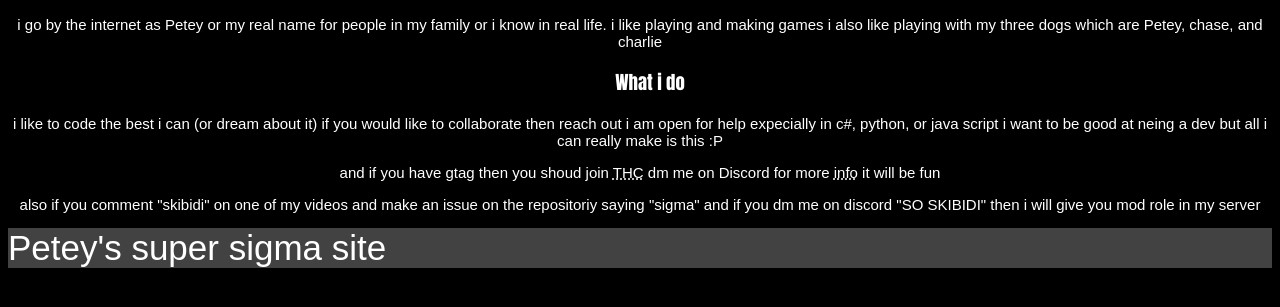
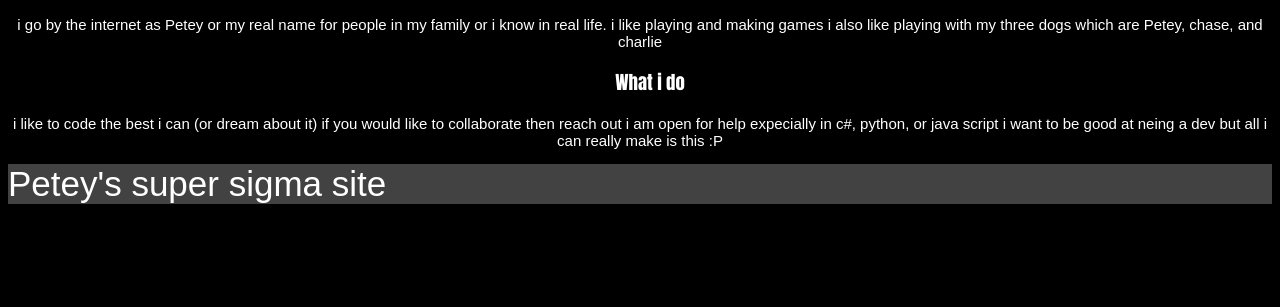
Before and after one commit to peteypocalypse/website, a plain HTML site: page index.html in a window 1280 px wide. Shown: the part 221-528 px from the top of the page. Drawn offline with Linux system fonts and the light colour scheme.

Commit message:
Update index.html

```diff
--- a/index.html
+++ b/index.html
@@ -23,10 +23,10 @@
 <p>i go by the internet as Petey or my real name for people in my family or i know in real life. i like playing and making games i also like playing with my three dogs which are Petey, chase, and charlie</p>
 
 <h3>What i do</h3>
+
 <p>i like to code the best i can (or dream about it) if you would like to collaborate then reach out i am open for help expecially in c#, python, or java script i want to be good at neing a dev but all i can really
 make is this :P</p>
 
-<p>and if you have gtag then you shoud join <abbr title="Petey's Happy Cult">THC</abbr> dm me on Discord for more <abbr title="information">info</abbr> it will be fun</p>
-
-<p>also if you comment "skibidi" on one of my videos and make an issue on the repositoriy saying "sigma" and if you dm me on discord "SO SKIBIDI" then i will give you mod role in my server<p>
 <footer>Petey's super sigma site</footer>
+</body>
+</html>
```
